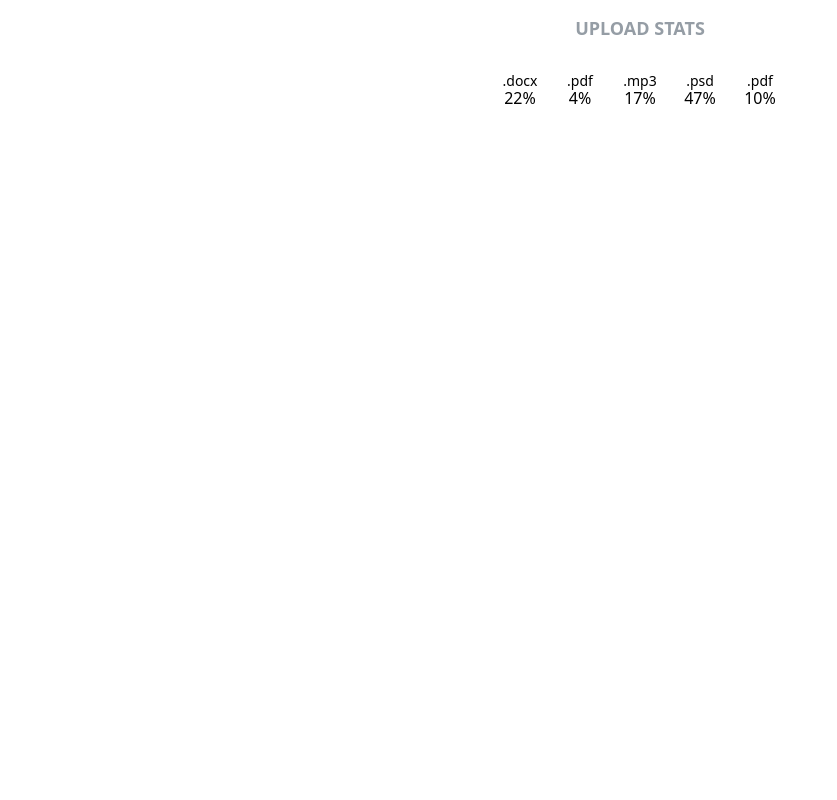
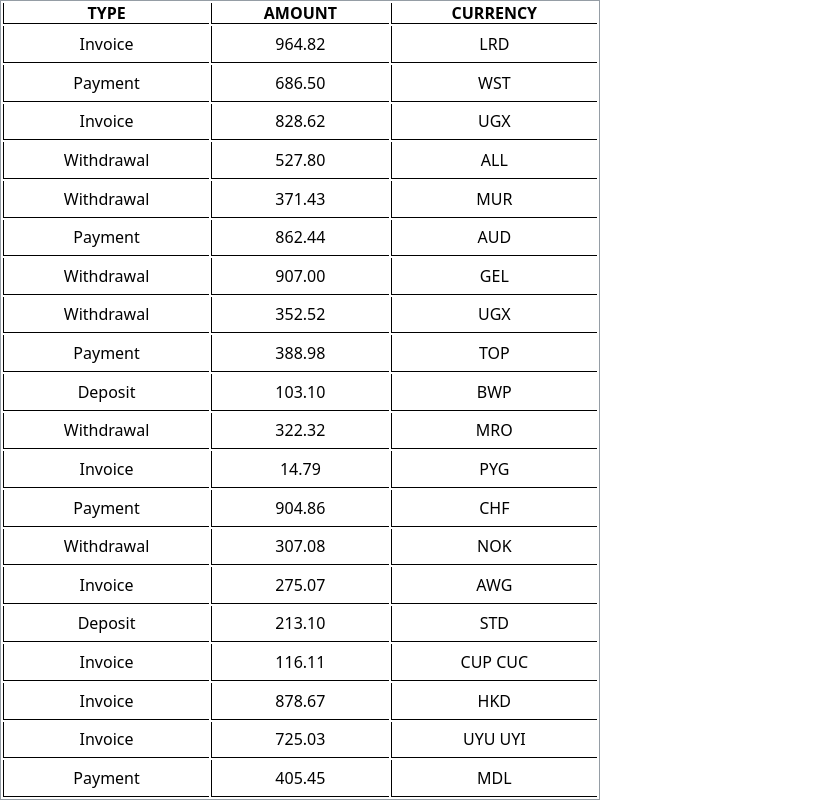
Before and after one commit to horianina/goit-react-hw-01-component, a React (Create React App) app: page / in a window 1280 px wide. Shown: the whole page, without its empty margins (0-837 px from the left). Built offline with nearby package versions, Linux system fonts and the light colour scheme.

Commit message:
added build

```diff
--- a/src/components/App.js
+++ b/src/components/App.js
@@ -25,12 +25,14 @@ const App=()=>{
   //   />
 
 
- <StatisticsList title="Upload stats" stats={statisticalData}
-StatisticsList statisticalData={statisticalData} />
+//  <StatisticsList
+//  title="Upload stats" stats={statisticalData}
+//  StatisticsList statisticalData={statisticalData} />
 
 
 //<FriendList friends={friends} />
-//<TransactionHistory transactions={transactions} />
+
+<TransactionHistory transactions={transactions} />
   )
 }
 export default App
--- a/src/components/FriendList.js
+++ b/src/components/FriendList.js
@@ -1,24 +1,27 @@
 import React from 'react'
 import PropTypes from 'prop-types'
 import Friends from './Friends'
+import styled from "styled-components"
+
+const List = styled.ul`
+list-style-type: none;
+padding:0;
+
+`;
 
 
 const FriendList = ({friends})=>(
-  <ul class="friend-list">
 
 
-    {friends.map((friendListItem)=>(
-      <li key = {friendListItem.id}>
-        {/* <Statistics title="Upload stats" stats={statisticalData} />; */}
-        <Friends
-        avatar={friendListItem.avatar}
-        name={friendListItem.name}
-        isOnline={friendListItem.isOnline}
-
-      />
-      </li>
+<List class="friend-list">
+    {friends.map(({id,avatar,name,isOnline})=>(
+        <Friends key = {id}
+        avatar={avatar}
+        name={name}
+        isOnline={isOnline}
+        />
     ))}
-  </ul>
+    </List>
 )
 FriendList.propTypes={
   friends: PropTypes.arrayOf(PropTypes.shape({
--- a/src/components/Friends.js
+++ b/src/components/Friends.js
@@ -1,15 +1,48 @@
 import React from 'react'
 import PropTypes from 'prop-types'
+import styled from "styled-components"
 
+
+const Item = styled.li`
+  width: 200px;
+  display:flex;
+  align-items:center;
+  padding-left: 20px;
+  margin: 0 auto;
+  margin-bottom:10px;
+  border: 1px #959da5 solid;
+`;
+
+const Status = styled.span`
+  width:10px;
+  height:10px;
+  border-radius: 50%;
+  background:${props =>props.isOnline ? "green" : "red"};
+  margin-rigth:20px;
+
+`;
+
+const Image = styled.img`
+  margin-left:20px;
+  border-radius: 10px;
+`;
+
+const Name = styled.p`
+  color: #1b1f23;;
+  font-size: 18px;
+  font-weight: bold;
+  line-height: 1.5;
+  margin-left:20px;
+`;
 
 const Friends = ({avatar,name,isOnline})=>{
   return(
 
-    <li class="item">
-      <span class="status">{isOnline}</span>
-      <img class="avatar" src={avatar} alt={name} width="48" />
-      <p class="name">{name}</p>
-    </li>
+    <Item class="item">
+      <Status isOnline={isOnline}  class="status">{isOnline}</Status>
+      <Image class="avatar" src={avatar} alt={name} width="48" />
+      <Name class="name">{name}</Name>
+    </Item>
 
   )
 }
--- a/src/components/Statistics.js
+++ b/src/components/Statistics.js
@@ -1,7 +1,6 @@
 import React from 'react'
 import PropTypes from 'prop-types'
 import styled from "styled-components"
-
 
 
 const Item = styled.li`
@@ -11,17 +10,15 @@ const Item = styled.li`
   list-style-type: none;
   width: 60px;
   heigth:auto;
+`;
 
-  `;
-  const Label = styled.span`
+const Label = styled.span`
   font-size: 14px;
+`;
 
-  `;
-  const Percentage = styled.span`
+const Percentage = styled.span`
   font-size: 16px;
-
-  `;
-
+`;
 
 const Statistics = ({statsLabel,statsPercentage})=>{
   return(
--- a/src/components/TransactionHistory.js
+++ b/src/components/TransactionHistory.js
@@ -1,41 +1,56 @@
 import React from 'react'
 import PropTypes from 'prop-types'
 import Transactions from './Transactions'
+import styled from "styled-components"
+
+const Table = styled.table`
+border: 1px #959da5 solid;
+width: 600px;
+height: 800px;
+
+
+
+`;
+const Tr = styled.tr`
+
+
+
+`;
+const Th = styled.th`
+text-transform: uppercase;
+border-left: 1px solid black;
+border-bottom: 1px solid black;
+
+
+`;
 
 
 const TransactionHistory = ({transactions})=>(
 
-  <ul>
-    <table class="transaction-history">
+  <>
+    <Table class="transaction-history">
 
       <thead>
-    <tr>
-      <th>Type</th>
-      <th>Amount</th>
-      <th>Currency</th>
-    </tr>
+        <Tr>
+          <Th>Type</Th>
+          <Th>Amount</Th>
+          <Th>Currency</Th>
+        </Tr>
       </thead>
-
+      <tbody>
 
         {transactions.map((items)=>(
-
-
-          <tbody key = {items.id}>
-            <Transactions
+                <Transactions key = {items.id}
                 type={items.type}
                 amount={items.amount}
                 currency={items.currency}
-
                 />
+        ))}
       </tbody>
 
 
-    ))}
-
-
-
-  </table>
-  </ul>
+  </Table>
+  </>
 )
 TransactionHistory.propTypes={
   transactions: PropTypes.arrayOf(PropTypes.shape({
--- a/src/components/Transactions.js
+++ b/src/components/Transactions.js
@@ -1,25 +1,28 @@
 import React from 'react'
 import PropTypes from 'prop-types'
+import styled from "styled-components"
+
+const Tr = styled.tr`
 
 
+
+`;
+
+const Td = styled.td`
+text-align: center;
+text-transform: capitalize;
+border-left: 1px solid black;
+border-bottom: 1px solid black;
+
+
+`;
 const Transactions = ({type,amount,currency})=>{
   return(
-
-  // <table class="transaction-history">
-
-
-    // <tbody>
-      <tr>
-        <td>{type}</td>
-        <td>{amount}</td>
-        <td>{currency}</td>
-      </tr>
-
-    // </tbody>
-
-
-  // </table>
-
+      <Tr>
+        <Td>{type}</Td>
+        <Td>{amount}</Td>
+        <Td>{currency}</Td>
+      </Tr>
   )
 }
 Transactions.propTypes={
```
Also changed, not shown: package.json (+5 -2 lines), src/components/StatisticsList.js (indentation only), 1 other file (tests, documents, lock files or other folders). Lines whose indentation alone changed are shown as unchanged.
